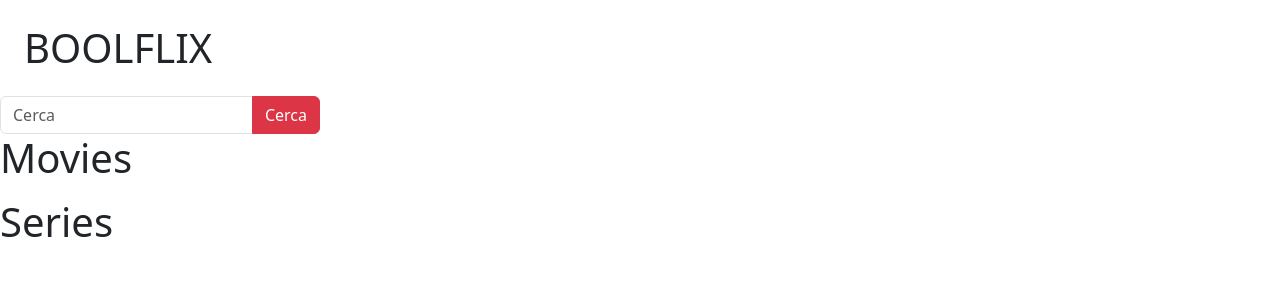
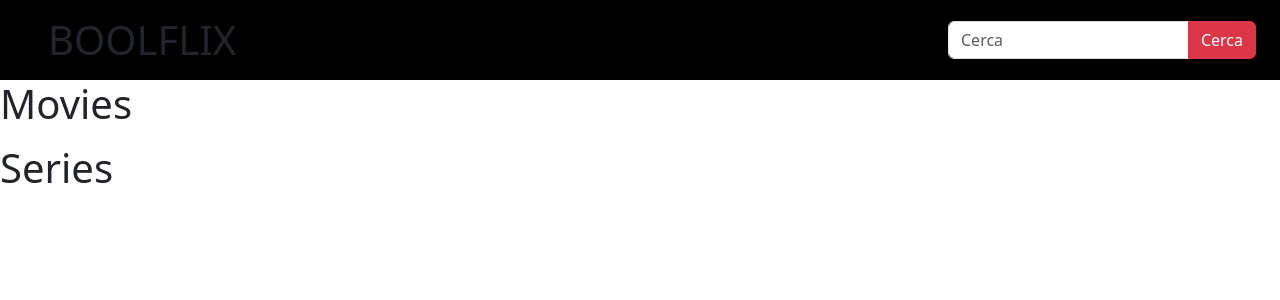
Before and after one commit to VincenzoDiMasi/vite-boolflix, a Vue app: page / in a window 1280 px wide. Shown: the top 300 px of the page. Built offline with nearby package versions, Linux system fonts and the light colour scheme.

Commit message:
Add AppHeader & store

```diff
--- a/src/App.vue
+++ b/src/App.vue
@@ -1,14 +1,13 @@
 <script >
 import axios from 'axios'
 import {store} from './store'
+import AppHeader from './components/AppHeader.vue'
 export default {
+  components : {AppHeader},
   data (){
     return {
       store,
-      searchProduct: '',
       apiUri: 'https://api.themoviedb.org/3/search/movie?api_key=00ab33acaa22d58af366e888c3e4fe95&query=a',
-      movies: [],
-      series: []
 
     }
   },
@@ -16,8 +15,8 @@ export default {
       fetchMovie(url) {
         axios.get(url)
         .then((res) => {
-        this.movies = res.data.results;
-        this.series = []
+        store.movies = res.data.results;
+        store.series = []
       });
       },
       fetchSeries(url) {
@@ -26,18 +25,18 @@ export default {
         this.series = res.data.results;
       });
       },
-      onTypeSearch(){
-        const movieUri = `https://api.themoviedb.org/3/search/movie?api_key=00ab33acaa22d58af366e888c3e4fe95&query=${this.searchMovie}`
+      onProductSearch(searchProduct){
+        const movieUri = `https://api.themoviedb.org/3/search/movie?api_key=00ab33acaa22d58af366e888c3e4fe95&query=${this.searchProduct}`
         this.fetchMovie(movieUri);
-        const seriesUri = `https://api.themoviedb.org/3/search/tv?api_key=00ab33acaa22d58af366e888c3e4fe95&query=${this.searchMovie}`
+        const seriesUri = `https://api.themoviedb.org/3/search/tv?api_key=00ab33acaa22d58af366e888c3e4fe95&query=${this.searchProduct}`
         this.fetchSeries(seriesUri)
       },
-      cleanInput(){
-        if (this.searchMovie === ''){
-          this.movies = []
-          this.series = []
+      cleanInput(searchProduct){
+        if (searchProduct === ''){
+          store.movies = []
+          store.series = []
         }
-      }
+      },
   },
 }
 //   created() {
@@ -47,18 +46,12 @@ export default {
 </script>
 
 <template>
-  <h1 class="m-4">
-    BOOLFLIX
-  </h1>
-  <div class="input-group flex-nowrap w-25">
-    <input @keyup="cleanInput" @keyup.enter="onTypeSearch" v-model.trim="searchMovie" type="text" class="form-control" placeholder="Cerca" aria-label="Username" aria-describedby="addon-wrapping">
-    <button @click="onTypeSearch" class="btn btn-danger">Cerca</button>
-  </div>
 
+  <app-header @product-search="onProductSearch" @clean-input="cleanInput"></app-header>
   <div class="movies">
       <h1>Movies</h1>
       <ul>
-        <li v-for="movie in movies">
+        <li v-for="movie in store.movies">
           <figure>
             <img :src="`https://image.tmdb.org/t/p/w342/${movie.poster_path}`" alt="">
           </figure>
--- /dev/null
+++ b/src/components/AppHeader.vue
@@ -0,0 +1,35 @@
+<script>
+import {store} from '../store'
+export default {
+    data () {
+        return {
+            store,
+            searchProduct: '',
+        }
+    },
+    methods: {
+
+    },
+    emits: ['product-search', 'clean-input']
+}
+</script>
+
+<template>
+    <header class="d-flex justify-content-between align-items-center px-4">
+        <h1 class="m-4">
+            BOOLFLIX
+        </h1>
+        <div class="input-group flex-nowrap w-25">
+            <input @keyup="cleanInput" @keyup.enter="onTypeSearch" v-model.trim="searchMovie" type="text" class="form-control" placeholder="Cerca" aria-label="Username" aria-describedby="addon-wrapping">
+            <button @click="onTypeSearch" class="btn btn-danger">Cerca</button>
+        </div>
+    </header>
+
+</template>
+
+<style scoped>
+    header {
+        height: 80px;
+        background-color: black;
+    }
+</style>
--- a/src/store.js
+++ b/src/store.js
@@ -1,5 +1,6 @@
 import { reactive } from "vue";
 
 export const store = reactive({
-    movies: []
+    movies: [],
+    series: []
 })
```
